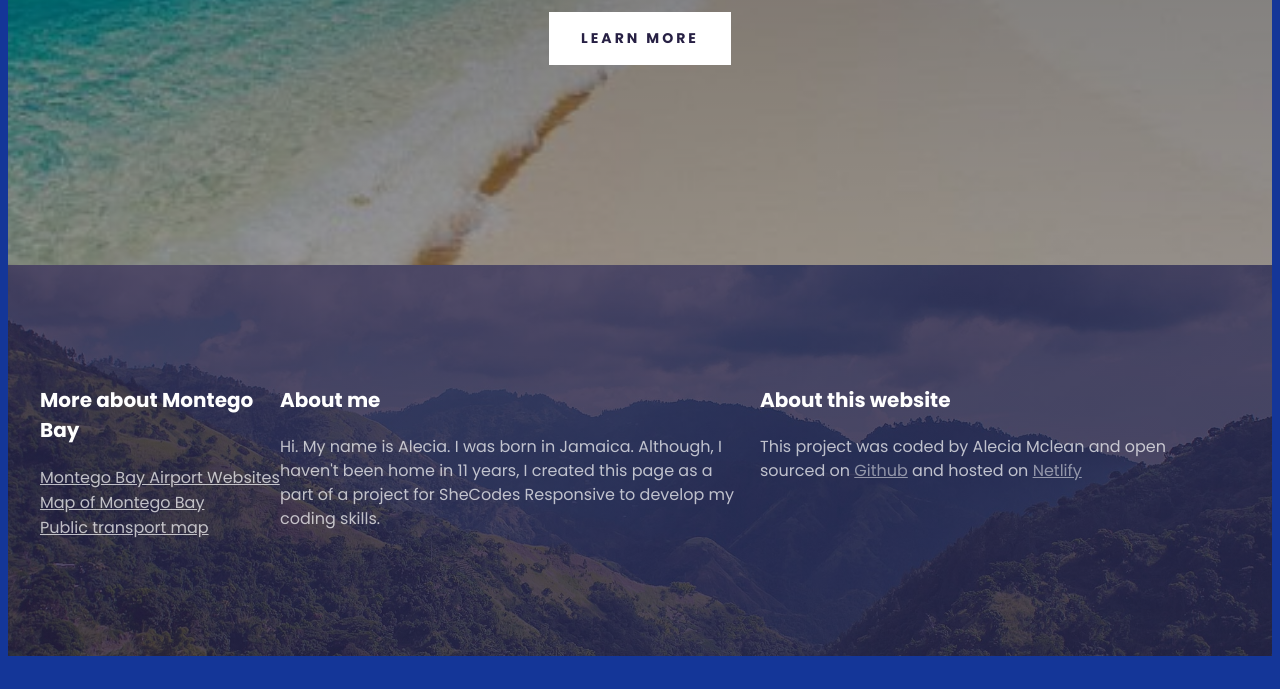
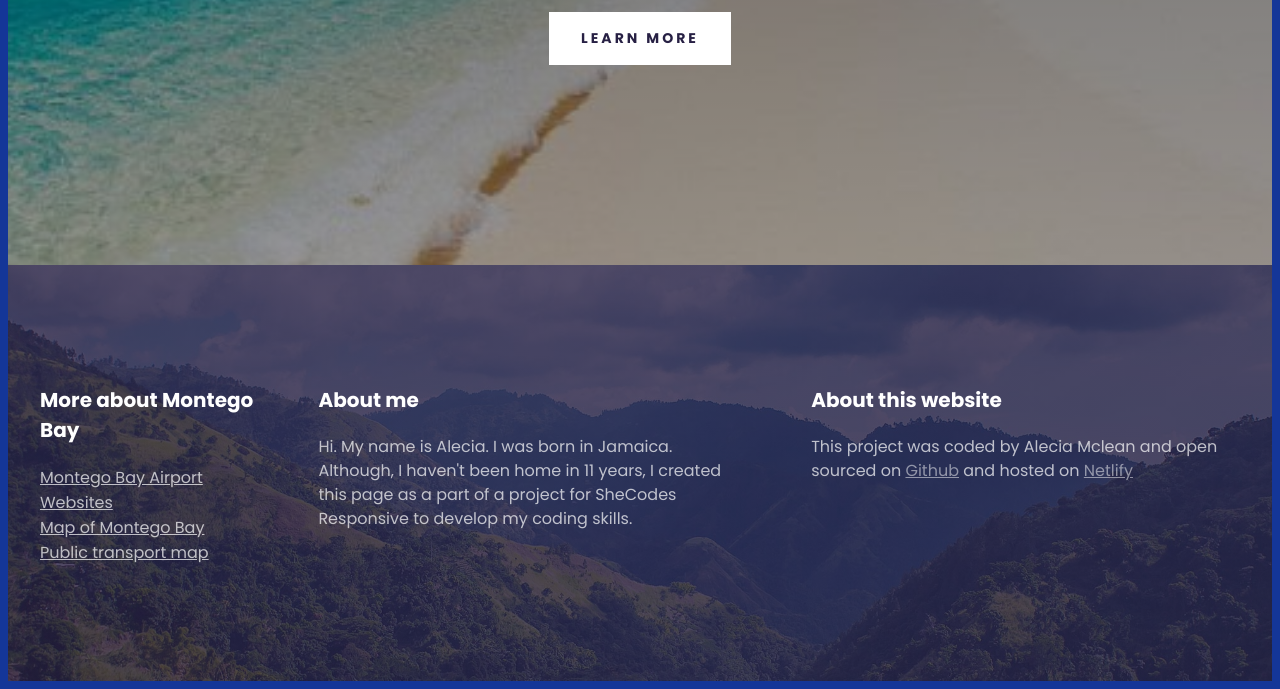
Before and after one commit to mcleanalecia1998/responsive.project, a plain HTML site: page index.html in a window 1280 px wide. Shown: the part 480-1169 px from the top of the page. Before the commit the page ends 1144 px from the top, so only its background shows below. Drawn offline with Linux system fonts and the light colour scheme.

Commit message:
Updated grid-gap

```diff
--- a/src/style.css
+++ b/src/style.css
@@ -105,6 +105,7 @@ footer a {
 .grid {
   display: grid;
   grid-template-columns: 1fr 2fr 2fr;
+  grid-gap: 64px;
 }
 
 @media (max-width: 900px) {
```
